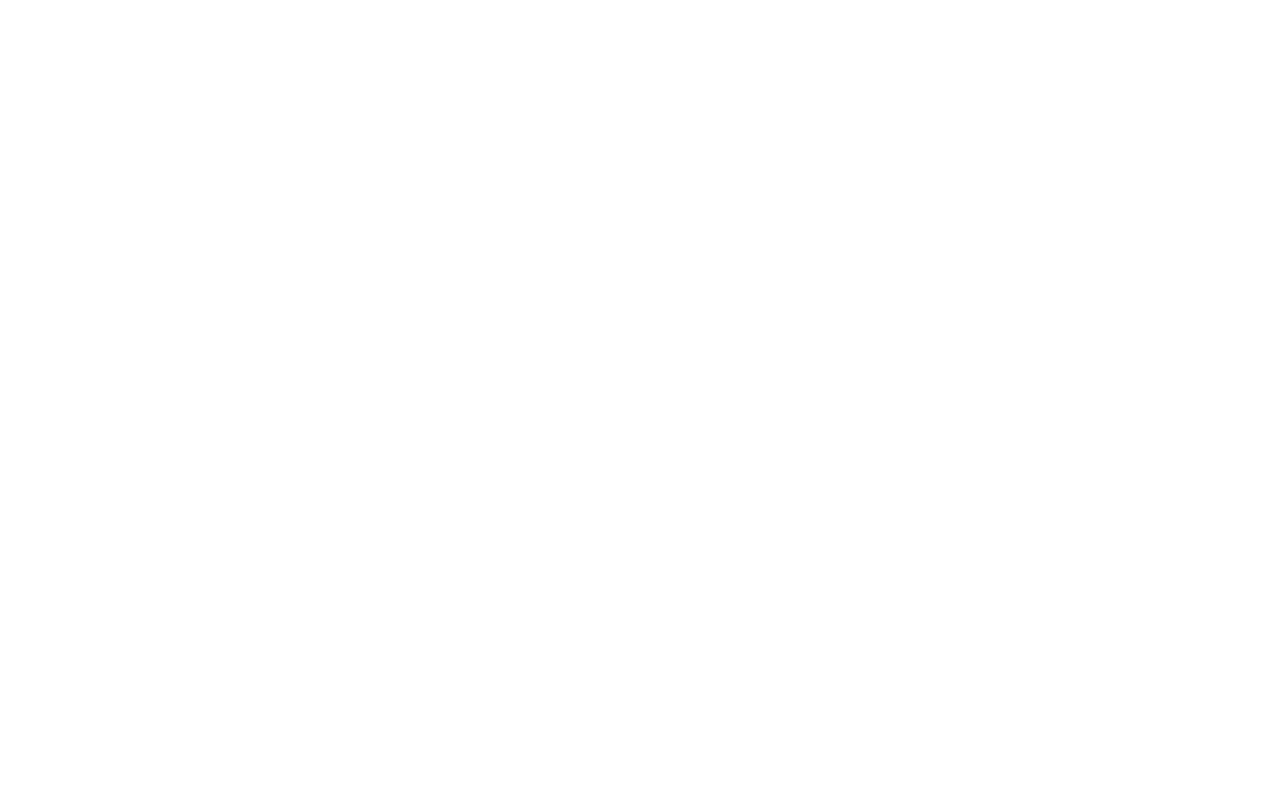
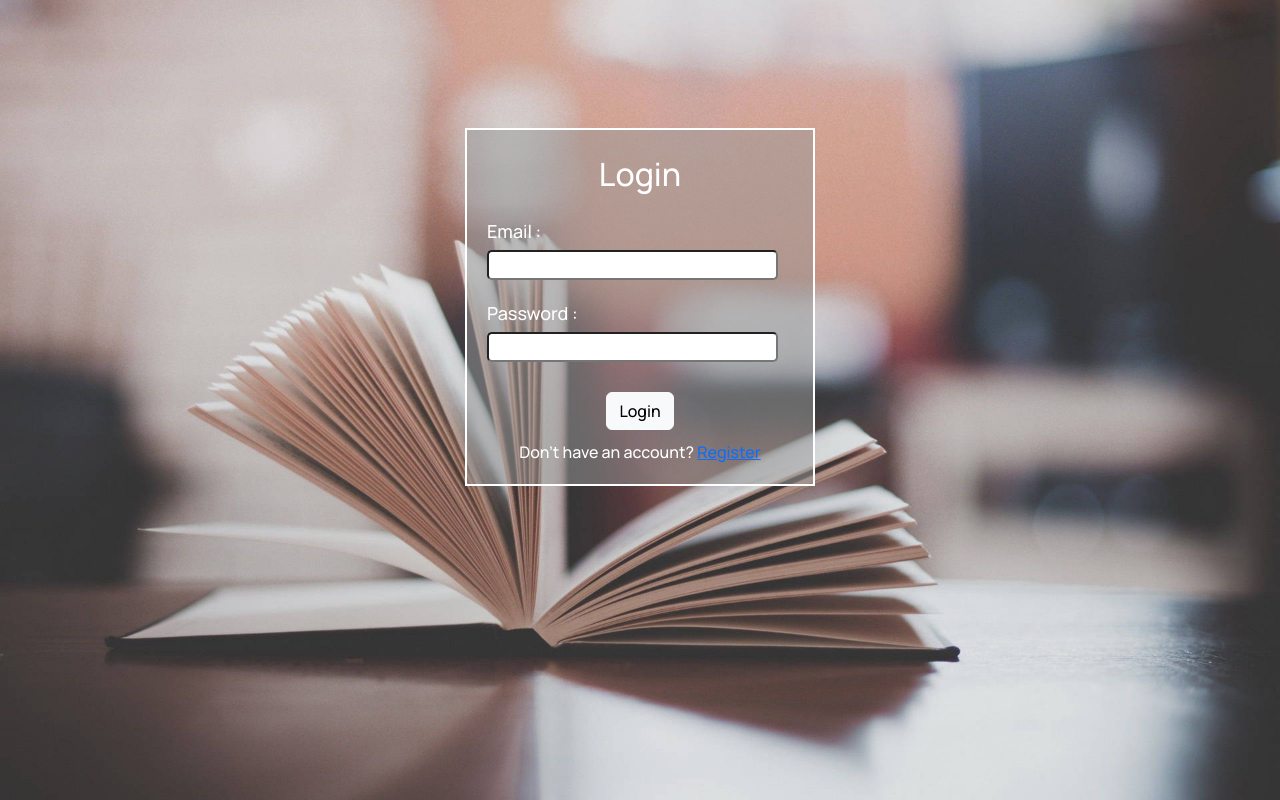
Before and after one commit to IshitaShaneshah/PrettyPages, a React (Create React App) app: page /user in a window 1280 px wide. Before the commit this address had no page. Built offline with nearby package versions, Linux system fonts and the light colour scheme.

Commit message:
userLogin

```diff
--- a/src/App.js
+++ b/src/App.js
@@ -1,24 +1,33 @@
 import './App.css';
 import { BrowserRouter, Routes, Route } from "react-router-dom";
-import Home from './Components/Home';
-import  Login from './Components/Login';
+import  Login from './Components/VendorLogin';
 import WishList from './Components/WishList';
 import Cart from './Components/Cart';
 import BookInfo from './Components/BookInfo';
 import PostProduct from './Components/PostProduct'
-import Register from './Components/Register';
-
+import Register from './Components/VendorRegister';
+import Users from './Components/Users';
+import UserLogin from "./Components/UserLogin";
+import VendorLogin from "./Components/VendorLogin";
+import UserRegister from "./Components/UserRegister";
+import VendorRegister from "./Components/VendorRegister";
+import VendorHome from './Components/VendorHome';
+import UserHome from "./Components/UserHome";
 function App() {
   return (
     <BrowserRouter>
     <Routes>
-      <Route path="/" element={<Home/>}/>
-        <Route path="/wishlist" element={<WishList />} />
+      <Route path="/" element={<Users/>}/>
+      <Route path="/user" element={<UserLogin/>}/>
+      <Route path="/vendor" element={<VendorLogin/>}/>
+      <Route path="/user/userregister" element={<UserRegister/>}/>
+      <Route path="/vendor/vendorregister" element={<VendorRegister/>}/>
+        {/* <Route path="/wishlist" element={<WishList />} />
         <Route path="/cart" element={<Cart />} />
         <Route path="/login" element={<Login/>} />
         <Route path="/register" element={<Register/>} />
         <Route path="/postproduct" element={<PostProduct/>} />
-        <Route path="/productDetails" element={<BookInfo/>}/>
+        <Route path="/productDetails" element={<BookInfo/>}/> */}
     </Routes>
   </BrowserRouter>
   );
--- /dev/null
+++ b/src/Components/UserHome.js
@@ -0,0 +1,40 @@
+import React from 'react'
+import Navbar from './Navbar'
+// import Product from './Product'
+import "../CSS/Home.css"
+import Catalog from './Catalog'
+import Intro from "./Intro"
+import BookDetail from './BookDetail'
+import BookInfo from './BookInfo'
+import VendorProducts from './VendorProducts'
+import PostProduct from './PostProduct'
+import WishList from './WishList'
+import Cart from './Cart'
+import Footer from "./Footer"
+import Users from './Users'
+import VendorHome from './VendorHome'
+const Home = () => {
+  return (
+    <>
+    <Navbar/>
+
+    <Intro/>
+    {/* <Catalog/> */}
+    {/* <BookDetail/> */}
+    <VendorProducts/>
+    {/* <VendorProducts/> */}
+    {/* <Intro/>
+    <VendorProducts/>
+  <PostProduct/>*/}
+  {/* <Users/> */}
+  <VendorHome/>
+    {/* <Catalog/>  */}
+    {/* <WishList/> */}
+    {/* <BookInfo/> */}
+    {/* <Cart/> */}
+    <Footer/>
+    </>
+  )
+}
+
+export default Home
--- /dev/null
+++ b/src/Components/UserLogin.js
@@ -0,0 +1,89 @@
+import React, { useEffect, useState } from "react";
+import axios from "axios";
+import "../CSS/Register.css";
+import { Link } from "react-router-dom";
+import UserHome from "./UserHome";
+const Login = () => {
+  const [user, setUser] = useState({
+    email: "",
+    password: "",
+  });
+  const [isLogin, setIsLogin] = useState(false);
+
+  useEffect(() => {
+    localStorage.setItem("ULogin", isLogin);
+  }, [isLogin]);
+  const onChangeHandler = (event) => {
+    const { name, value } = event.target;
+    setUser({ ...user, [name]: value });
+  };
+  const submitHandler = (event) => {
+    event.preventDefault();
+    if (user.email && user.password) {
+      axios
+        .post("http://localhost:3100/api/v2/login", {
+          email: user.email,
+          password: user.password,
+        })
+        .then((res) => {
+          setIsLogin(true);
+          localStorage.setItem("uemail", user.email);
+          if (res.data) {
+            console.log("user login");
+          } else {
+            console.log("sign up required");
+          }
+        });
+    } else {
+      alert("Invalid Credentials");
+    }
+  };
+  return (
+    <>
+      {isLogin === true ? (
+        <UserHome />
+      ) : (
+        <div className="register-background">
+          <div className="register">
+            <div className="register-title">Login</div>
+            <form onSubmit={submitHandler}>
+              <div className="input-fields">
+                <label for="email">Email :</label>
+                <br />
+                <input
+                  id="email"
+                  type="email"
+                  value={user.email}
+                  name="email"
+                  onChange={onChangeHandler}
+                  required
+                />
+              </div>
+              <div className="input-fields">
+                <label for="password">Password :</label>
+                <br />
+                <input
+                  id="password"
+                  type="password"
+                  name="password"
+                  value={user.password}
+                  onChange={onChangeHandler}
+                  required
+                />
+              </div>
+              <div className="register-btn">
+                <button type="submit" class="btn btn-light">
+                  Login
+                </button>
+              </div>
+            </form>
+            <div className="login-reg">
+              Don't have an account? <Link to="userregister">Register</Link>
+            </div>
+          </div>
+        </div>
+      )}
+    </>
+  );
+};
+export default Login;
--- a/src/Components/Register.js
+++ b/src/Components/UserRegister.js
@@ -1,6 +1,7 @@
 import React, { useState } from 'react'
 import axios from 'axios';
 import "../CSS/Register.css"
+import { Link } from 'react-router-dom';
 const Register = () => {
   const [user,setUser]=useState({
     email:"",
@@ -14,10 +15,17 @@
   const submitHandler=(event)=>{
     event.preventDefault();
     if(user.email && user.password && user.repassword===user.password){
+        alert("You have been register :)");
       axios.post("http://localhost:3100/api/v2/signup",{
         email: user.email,
         password: user.password
-      }).then(console.log(user))
+      }).then(
+        setUser({
+            email:"",
+            password:"",
+            repassword:""
+        })
+      )
     }
     else{
       alert("Invalid Credentials")
@@ -47,7 +55,7 @@
         <button type="submit" class="btn btn-light" >Register</button>
         </div>
      </form>
-     <div className='login-reg'>Already have an account? <a href="/">Login</a></div>
+     <div className='login-reg'>Already have an account? <Link to="/user">Login</Link></div>
     </div>
     </div>
   )
--- a/src/Components/Users.js
+++ b/src/Components/Users.js
@@ -3,6 +3,7 @@
 import carousel2 from "../photos/carousel2.jpg"
 import carousel1 from "../photos/carousel1.jpg"
 import carousel3 from "../photos/carousel3.gif"
+import { Link } from 'react-router-dom'
 const Users = () => {
   return (
     <>
@@ -30,10 +31,10 @@
     <div className='Users container'>
     <div className='row'>
         <div className='col-md-6'>
-
+        <Link to="/user">Buyer</Link>
         </div>
         <div className='col-md-6'>
-
+        <Link to="/vendor">Vendor</Link>
         </div>
     </div>
     </div>
--- /dev/null
+++ b/src/Components/VendorLogin.js
@@ -0,0 +1,76 @@
+import React,{useEffect, useState} from 'react'
+import axios from 'axios';
+import "../CSS/Register.css"
+import { Link } from 'react-router-dom';
+import VendorHome from './VendorHome';
+
+const Login = () => {
+  const [user,setUser]=useState({
+    email:"",
+    password:""
+  });
+  const[isLogin,setIsLogin]=useState(false);
+
+  useEffect(()=>{
+    localStorage.setItem("VLogin",isLogin);
+  },[isLogin])
+  const onChangeHandler=(event)=>{
+    const { name, value } = event.target;
+    setUser({ ...user, [name]: value });
+
+  }
+  const submitHandler=(event)=>{
+    event.preventDefault();
+    if(user.email && user.password){
+      axios.post("http://localhost:3100/api/v2/login",{
+        email: user.email, password: user.password
+      })
+      .then(res =>{
+        setIsLogin(true);
+        localStorage.setItem("vemail",user.email);
+        if(res.data){
+          console.log("user login");
+        }
+        else{
+          console.log("sign up required");
+        }
+      })
+
+    }
+    else{
+      alert("Invalid Credentials")
+    }
+
+  }
+  return (
+    <>
+    {
+      isLogin===true?
+      <VendorHome/>
+      :
+      <div className='register-background'>
+      <div className='register'>
+          <div className='register-title'>Login</div>
+       <form onSubmit={submitHandler}>
+          <div className='input-fields'>
+          <label for="email">Email :</label>
+          <br/>
+          <input id="email" type="email" value={user.email} name="email" onChange={onChangeHandler} required/>
+          </div>
+          <div className='input-fields'>
+          <label for="password">Password :</label>
+          <br/>
+          <input id="password" type="password" name="password" value={user.password} onChange={onChangeHandler} required/>
+          </div>
+          <div className='register-btn'>
+          <button type="submit" class="btn btn-light">Login</button>
+          </div>
+       </form>
+       <div className='login-reg'>Don't have an account? <Link to="vendorregister">Register</Link></div>
+      </div>
+      </div>
+    }
+   </>
+  )
+}
+export default Login;
--- a/src/Components/Login.js
+++ b/src/Components/VendorRegister.js
@@ -1,49 +1,33 @@
-import React,{useEffect, useState} from 'react'
+import React, { useState } from 'react'
 import axios from 'axios';
 import "../CSS/Register.css"
-
-const Login = () => {
+import { Link } from 'react-router-dom';
+const Register = () => {
   const [user,setUser]=useState({
     email:"",
-    password:""
+    password:"",
+    repassword:""
   });
-  const[isLogin,setIsLogin]=useState(false);
-
-  useEffect(()=>{
-    localStorage.setItem("Login",isLogin);
-  },[isLogin])
   const onChangeHandler=(event)=>{
     const { name, value } = event.target;
     setUser({ ...user, [name]: value });
-
   }
   const submitHandler=(event)=>{
     event.preventDefault();
-    if(user.email && user.password){
-      axios.post("http://localhost:3100/api/v2/login",{
-        email: user.email, password: user.password
-      })
-      .then(res =>{
-        setIsLogin(true);
-        localStorage.setItem("vemail",user.email);
-        if(res.data){
-          console.log("user login");
-        }
-        else{
-          console.log("sign up required");
-        }
-      })
-
+    if(user.email && user.password && user.repassword===user.password){
+      axios.post("http://localhost:3100/api/v2/signup",{
+        email: user.email,
+        password: user.password
+      }).then(console.log(user))
     }
     else{
       alert("Invalid Credentials")
     }
-
   }
   return (
     <div className='register-background'>
     <div className='register'>
-        <div className='register-title'>Login</div>
+        <div className='register-title'>Register</div>
      <form onSubmit={submitHandler}>
         <div className='input-fields'>
         <label for="email">Email :</label>
@@ -55,13 +39,18 @@
         <br/>
         <input id="password" type="password" name="password" value={user.password} onChange={onChangeHandler} required/>
         </div>
+        <div className='input-fields'>
+        <label for="re-password">Re-Enter Password :</label>
+        <br/>
+        <input id="re-password" type="password" name="repassword" value={user.repassword} onChange={onChangeHandler} required/>
+        </div>
         <div className='register-btn'>
-        <button type="submit" class="btn btn-light">Login</button>
+        <button type="submit" class="btn btn-light" >Register</button>
         </div>
      </form>
-     <div className='login-reg'>Don't have an account? <a href="/">Register</a></div>
+     <div className='login-reg'>Already have an account? <Link to="/vendor">Login</Link></div>
     </div>
     </div>
   )
 }
-export default Login;
+export default Register
```
